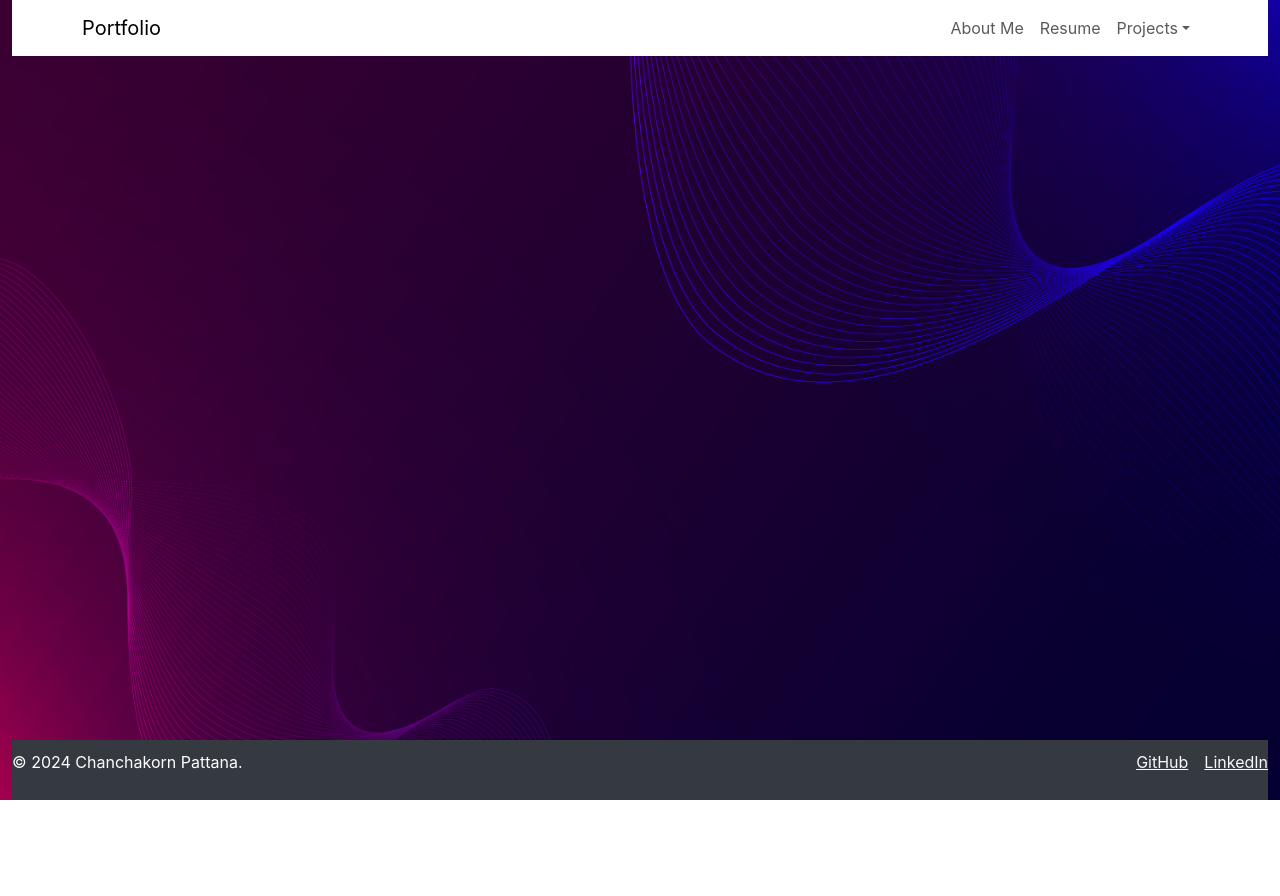
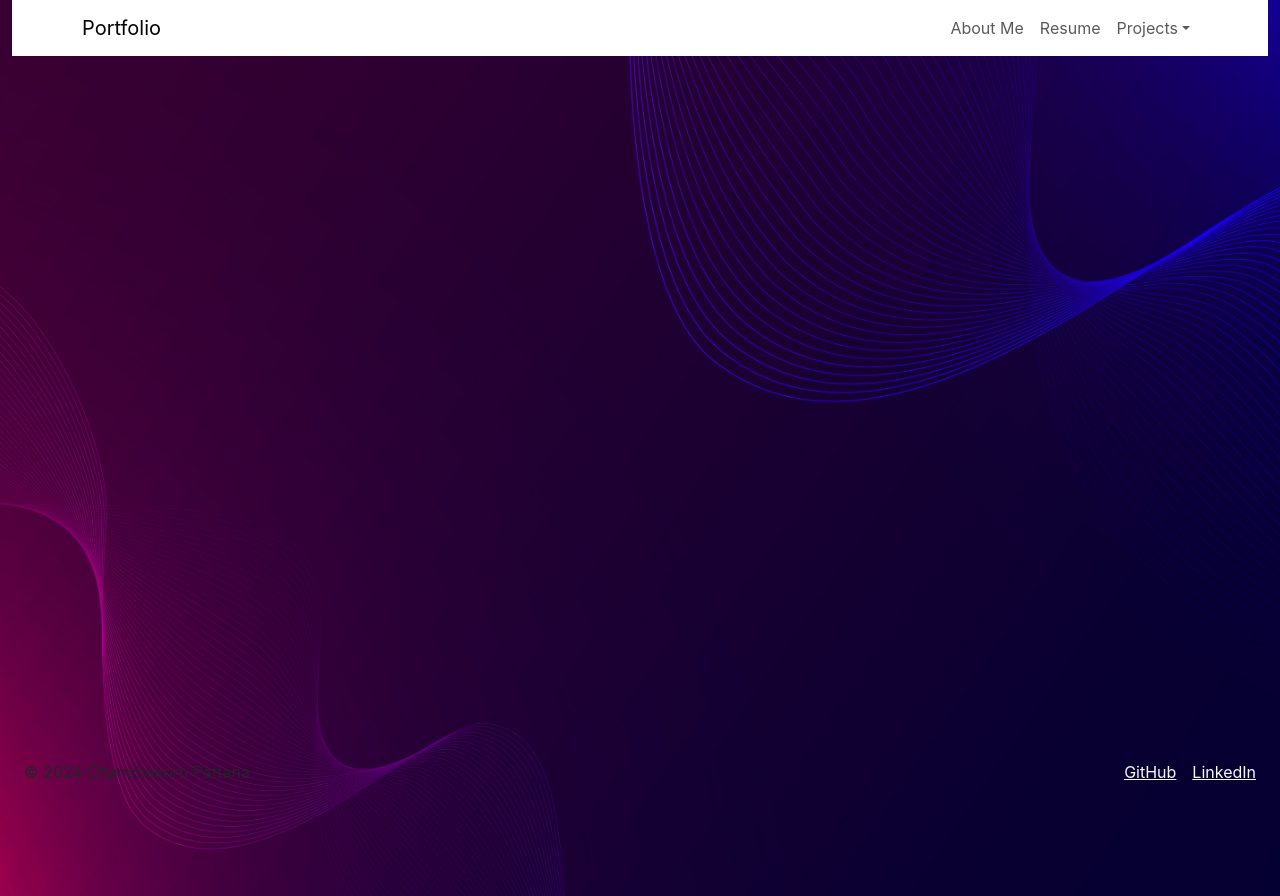
Before and after one commit to ChanchakornP/my-portfolio, a React (Create React App) app: page / in a window 1280 px wide. Before the commit the page ends 800 px from the top, so only its background shows below. Built offline with nearby package versions, Linux system fonts and the light colour scheme.

Commit message:
update css styles

```diff
--- a/src/App.css
+++ b/src/App.css
@@ -38,31 +38,32 @@
   }
 }
 
-.footer {
-  margin-top: auto;
-  /* Push footer to the bottom */
-  background-color: #343a40;
-  color: white;
-  text-align: center;
-  padding: 20px 0;
-}
 
 .app-container {
   display: flex;
   flex-direction: column;
   min-height: 100vh;
-  /* Ensure it spans the full viewport height */
+  background-image: url('./Assets/home-bg.jpg');
+  background-size: cover;
+  /* Ensures the image covers the entire area */
+  background-position: center;
+  /* Centers the image */
+  background-repeat: no-repeat;
+  /* Prevents the image from repeating */
+}
+
+.header {
+  position: sticky;
+  top: 0;
 }
 
 .footer {
-  text-align: center;
-  padding: 10px 0;
-  margin-top: auto;
-  /* Push footer to the bottom when content is short */
+  position: sticky;
+  bottom: 0;
 }
 
-.home-section {
-  position: relative;
-  background-image: url(./Assets/home-bg.jpg);
-  background-size: cover;
+.home {
+  display: flex;
+  flex-direction: column;
+  min-height: 100vh;
 }
--- a/src/App.js
+++ b/src/App.js
@@ -12,10 +12,11 @@ import { Container, Image } from 'react-bootstrap';
 
 function App() {
   return (
-    <Container fluid className="home-section" id="home">
-      <div className="app-container">
+    <div className="app-container">
+      <Container fluid className="home-section" id="home">
         <BrowserRouter>
           <Header />
+          {/* <div className="app-container"> */}
           <Routes>
             <Route path="/" element={<Home />} />
             <Route path="/project" element={<Projects />} />
@@ -23,10 +24,11 @@ function App() {
             <Route path="/resume" element={<Resume />} />
             <Route path="*" element={<Navigate to="/" />} />
           </Routes>
+          {/* </div > */}
           <Footer />
         </BrowserRouter>
-      </div >
-    </Container>
+      </Container>
+    </div>
   );
 }
 
--- a/src/components/Header.js
+++ b/src/components/Header.js
@@ -2,6 +2,7 @@ import { Navbar, Nav, NavDropdown, Container } from 'react-bootstrap';
 
 function Header() {
     return (
+        <div className="header">
             <Navbar expand="lg" className="bg-body">
                 <Container>
                     <Navbar.Brand href="/">Portfolio</Navbar.Brand>
@@ -17,6 +18,7 @@ function Header() {
                     </Navbar.Collapse>
                 </Container>
             </Navbar>
+        </div>
     )
 }
 
--- a/src/components/Home.js
+++ b/src/components/Home.js
@@ -2,7 +2,7 @@ import { Container, Row, Col, Image } from "react-bootstrap";
 
 function Home() {
     return (
-        <div></div>
+        <div className="home"></div>
     )
 }
 
```
Lines whose indentation alone changed are shown as unchanged.
